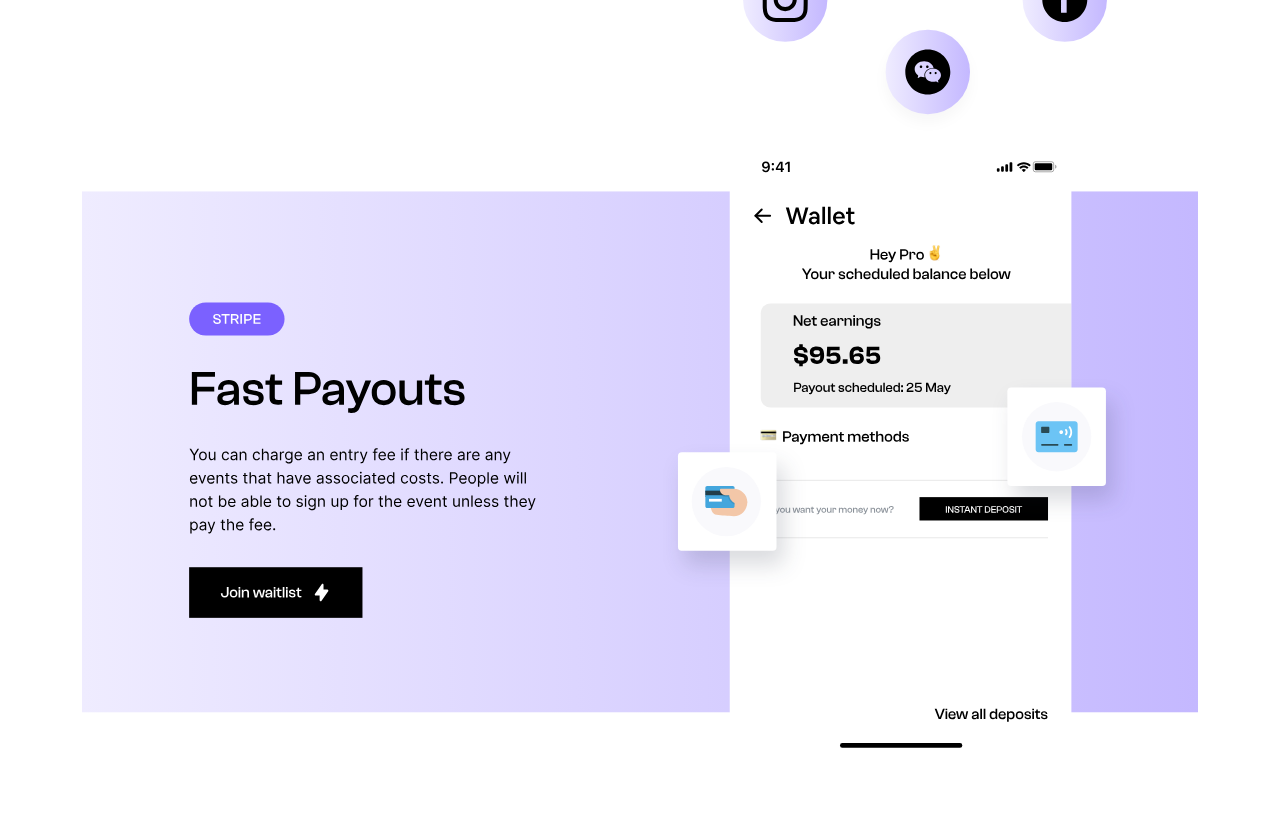
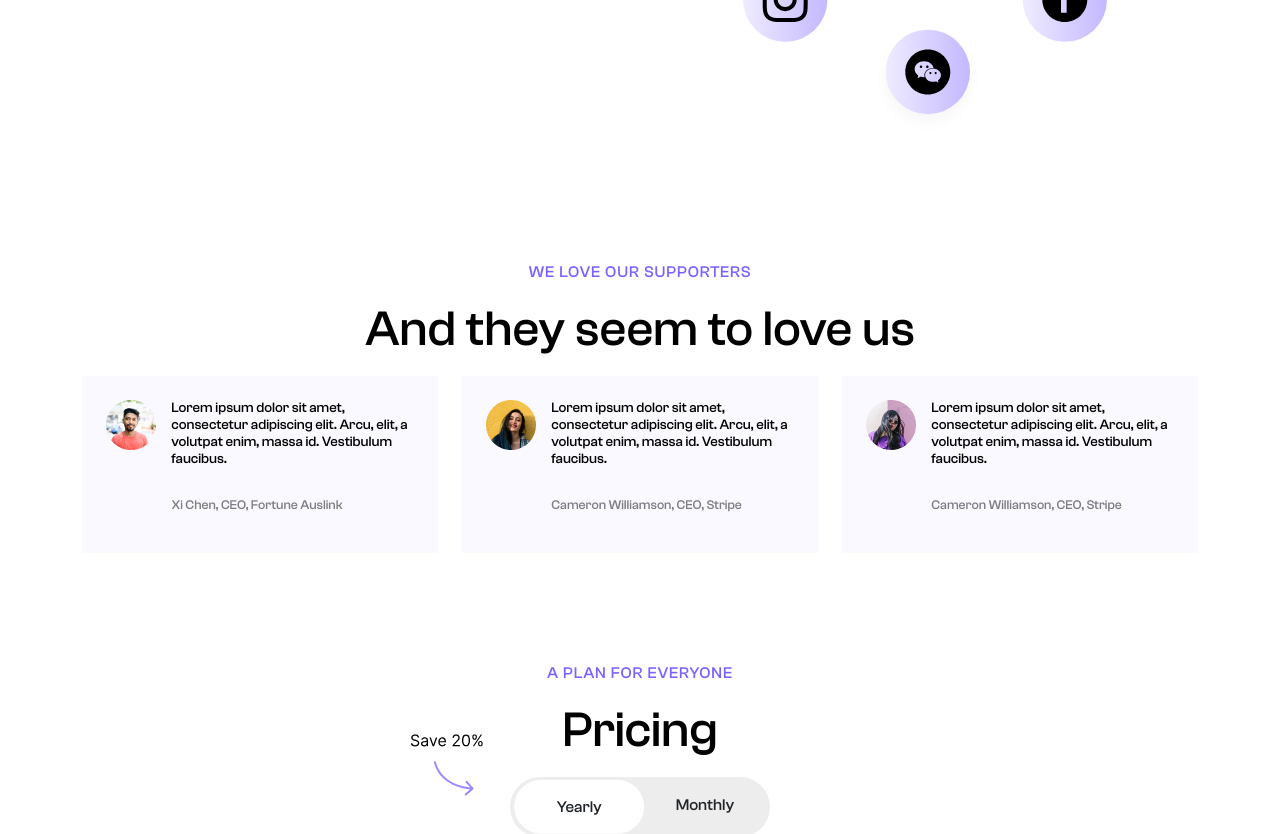
Before and after one commit to tanuj-22/booksports, a React (Create React App) app: page / in a window 1280 px wide. Shown: the part 4540-5374 px from the top of the page. Built offline with nearby package versions, Linux system fonts and the light colour scheme; a web font is replaced by a local one.

Commit message:
fast payout to do later

```diff
--- a/src/Pages/Home.js
+++ b/src/Pages/Home.js
@@ -28,7 +28,7 @@ const Home = () => {
       <CreateSportEvent/>
       <SimpleDesign />
       <CommunicateandLead />
-      <FastPayouts/>
+      {/* <FastPayouts/> */}
       <Supporters />
       <Pricing />
       <Testimony/>
```
